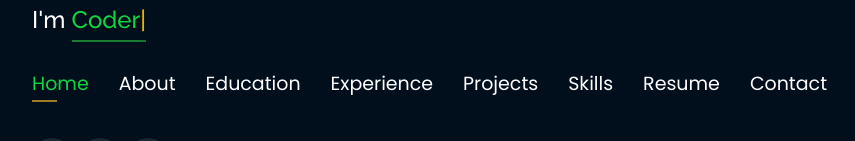
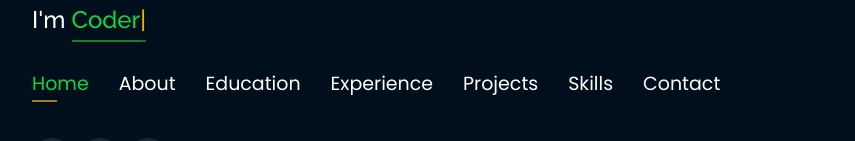
Before and after one commit to vineetha-kottapalli/vineetha_portfolio.github.io, a plain HTML site: page index.html in a window 1280 px wide. Shown: the part 342-483 px from the top of the page, without its empty margins (53-908 px from the left). Drawn offline with nearby package versions, Linux system fonts and the light colour scheme; some packages are replaced by stand-ins of ours; a script that the page names is missing; files whose address does not match are found by name.

Commit message:
Update index.html

```diff
--- a/index.html
+++ b/index.html
@@ -74,7 +74,7 @@
 <!--          <li><a href="#projects"> <span>Projects</span></a></li>-->
           <li><a href="#portfolio"> <span>Projects</span></a></li>
           <li><a href="#skills"> <span>Skills</span></a></li>
-          <li><a href="https://docs.google.com/document/d/1M9UzWckQnu6O7dC4HQCiuL71KQ2E0rYW/edit?usp=sharing&ouid=102546326017133923492&rtpof=true&sd=true" target="_blank"> <span>Resume</span></a></li>
+          <!--<li><a href="https://docs.google.com/document/d/1M9UzWckQnu6O7dC4HQCiuL71KQ2E0rYW/edit?usp=sharing&ouid=102546326017133923492&rtpof=true&sd=true" target="_blank"> <span>Resume</span></a></li>-->
           <!-- <li><a href="#links"> <span>Resume & Links</span></a></li> -->
           <li><a href="#contacts"> <span>Contact</span></a></li>
 
```
